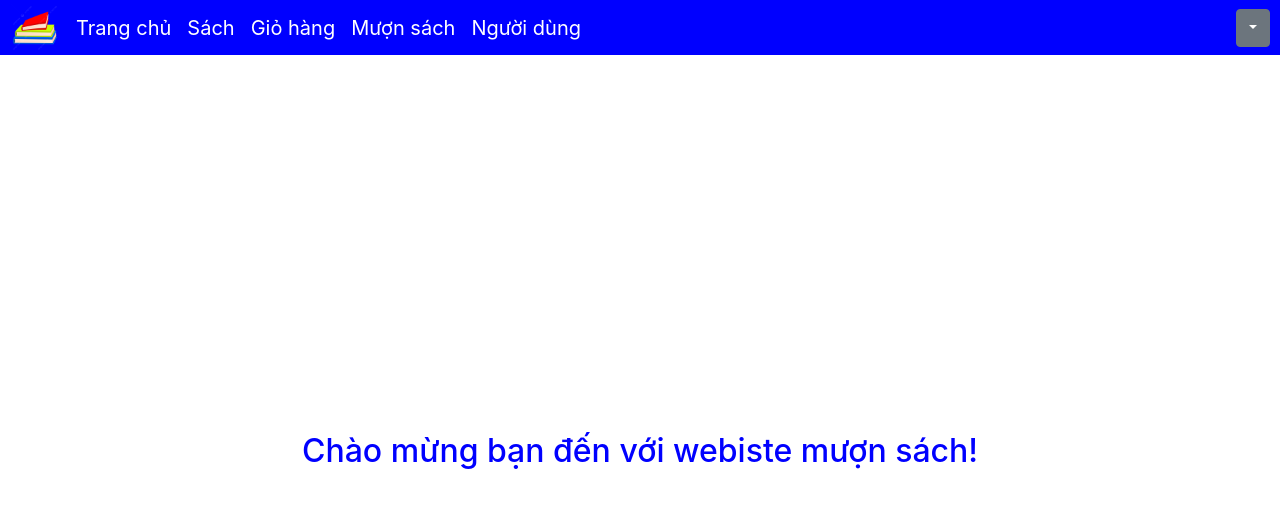
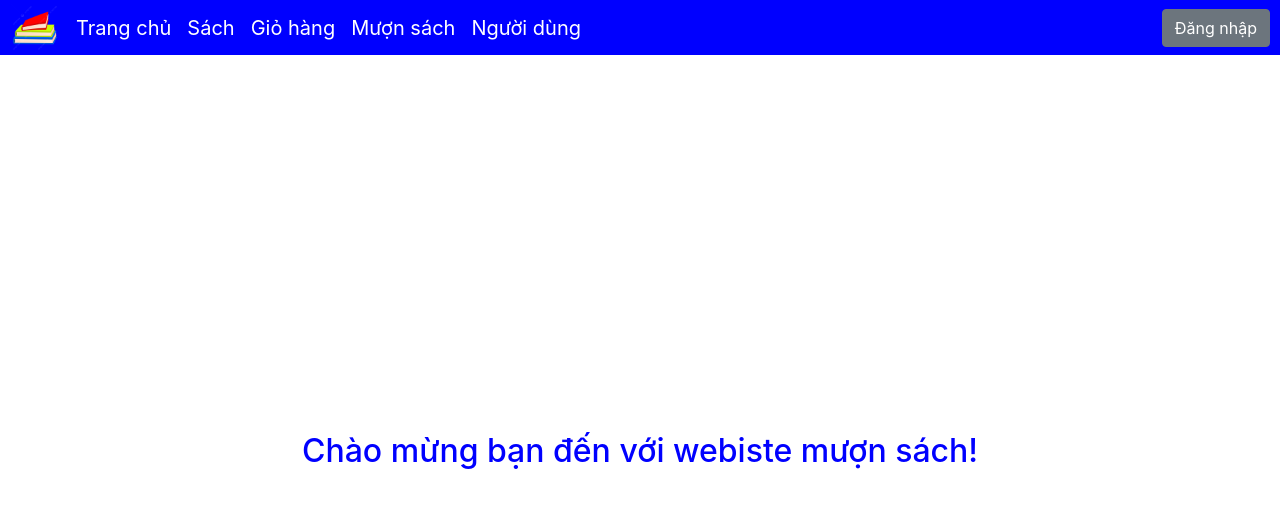
Before and after one commit to LeTram055/B2105564_Le_Thi_Ngoc_Tram_BTL_FRONTEND_CLIENT, a Vue app: page /user in a window 1280 px wide. Shown: the top 508 px of the page. Built offline with nearby package versions, Linux system fonts and the light colour scheme.

Commit message:
cap nhat

```diff
--- a/src/App.vue
+++ b/src/App.vue
@@ -51,7 +51,26 @@ export default {
             if (this.$route?.meta?.requiresAuth) {
                 this.$router.push({ name: "login" })
             }
+        },
+        // Hàm này sẽ được gọi trong mounted để khôi phục vai trò từ localStorage
+        loadRoleFromLocalStorage() {
+            const role = localStorage.getItem("role") || this.guestRole;
+            const user = JSON.parse(localStorage.getItem("user") || null);
+
+            if (role === this.userRole) {
+                this.authStore.setRole(this.userRole);
+                this.role = this.userRole;
+                if (user) {
+                    this.authStore.setUser(user);
+                }
+            } else {
+                this.authStore.setRole(this.guestRole);
+                this.role = this.guestRole;
+            }
         }
+    },
+    mounted() {
+        this.loadRoleFromLocalStorage();
     }
 }
 </script>
--- a/src/components/Layouts/HeaderApp.vue
+++ b/src/components/Layouts/HeaderApp.vue
@@ -9,14 +9,13 @@
         <nav-item :title="'Giỏ hàng'" :routerName="'carts'" class="navbar-brand"></nav-item>
         <nav-item :title="'Mượn sách'" :routerName="'borrowTrackings'" class="navbar-brand"></nav-item>
         <nav-item :title="'Người dùng'" :routerName="'user'" class="navbar-brand"></nav-item>
-        <div class="btn-group dropdown">
-            <button class="btn btn-secondary dropdown-toggle" type="button" data-toggle="dropdown"
-                aria-expanded="false">
+        <div class="ml-auto">
+            <button v-if="role === guestRole" class="btn btn-secondary login-btn" @click="login">
+                Đăng nhập
             </button>
-            <div class="dropdown-menu dropdown-menu-right">
-                <div v-if="role==guestRole" class="dropdown-item login-btn" @click="login">Đăng nhập</div>
-                <div v-if="role==userRole" class="dropdown-item logout-btn" @click="logout">Đăng xuất</div>
-            </div>
+            <button v-else-if="role === userRole" class="btn btn-secondary logout-btn" @click="logout">
+                Đăng xuất
+            </button>
         </div>
     </nav>
 </template>
@@ -65,9 +64,6 @@ export default {
     height: auto;
 }
 
-.dropdown {
-    margin-left: auto;
-}
 .login-btn:hover, .logout-btn:hover {
     cursor: pointer;
 }
--- a/src/router/index.js
+++ b/src/router/index.js
@@ -105,11 +105,14 @@ const router = createRouter({
 });
 
 router.beforeEach((to, from, next) => {
+    const authStore = useAuthStore();
+    authStore.loadRoleFromLocalStorage();
+
     if (!to.meta.requiresAuth) {
         return next()
     }
 
-    const authStore = useAuthStore()
+
     const role = authStore.getRole
     if (role != to.meta.role) {
         return next({ name: 'login' })
--- a/src/stores/auth.store.js
+++ b/src/stores/auth.store.js
@@ -16,16 +16,24 @@ const authStore = defineStore('auth', {
     actions: {
         setRole(role) {
             this.role = role
+            localStorage.setItem("userRole", role)
         },
         removeRole() {
             this.role = "guest"
+            localStorage.removeItem("userRole")
         },
         setUser(user) {
             this.user = user
         },
         resetUser() {
             this.user = null
+        },
+        loadRoleFromLocalStorage() {
+        const storedRole = localStorage.getItem('userRole');
+        if (storedRole) {
+            this.role = storedRole;
         }
+    }
     },
 })
 
```
